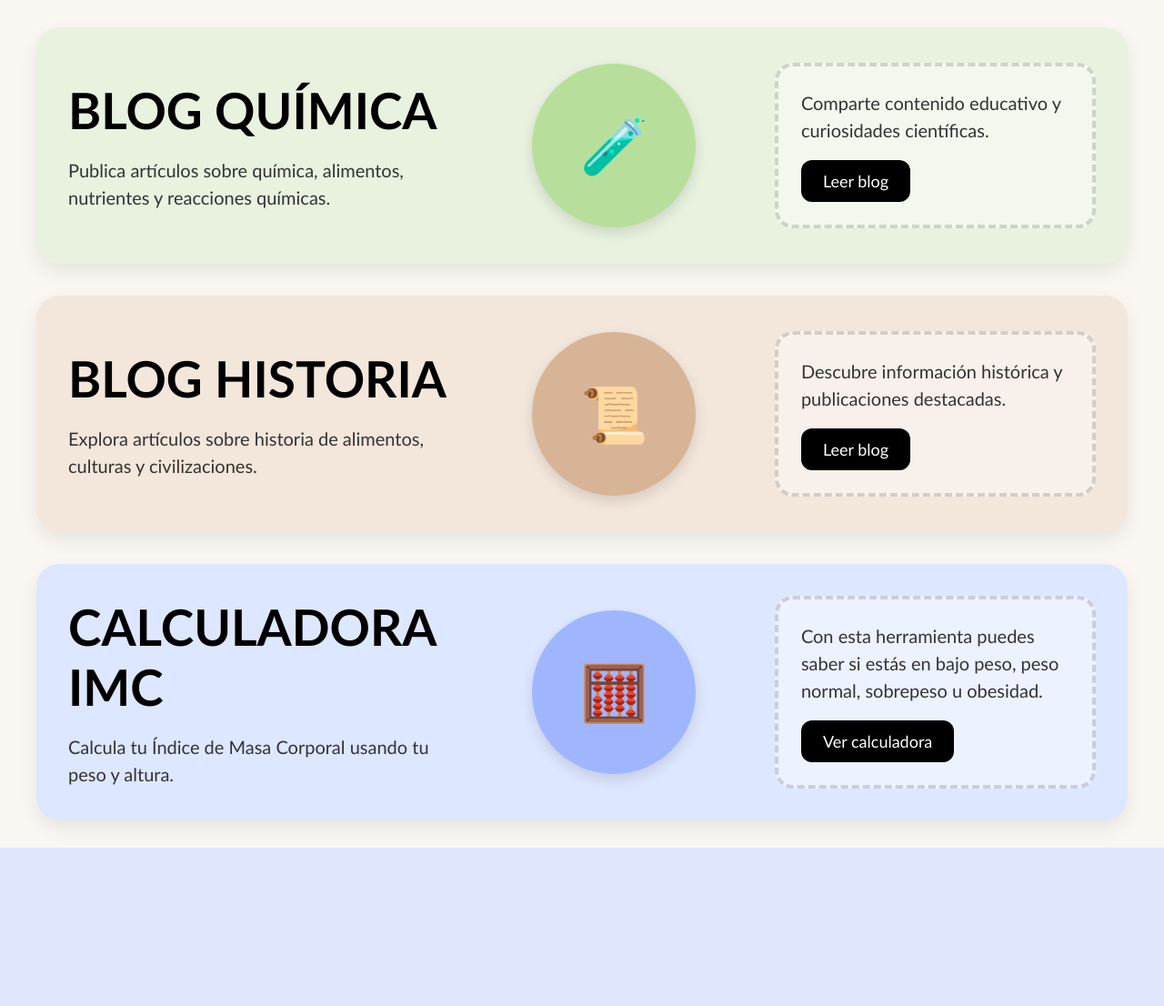
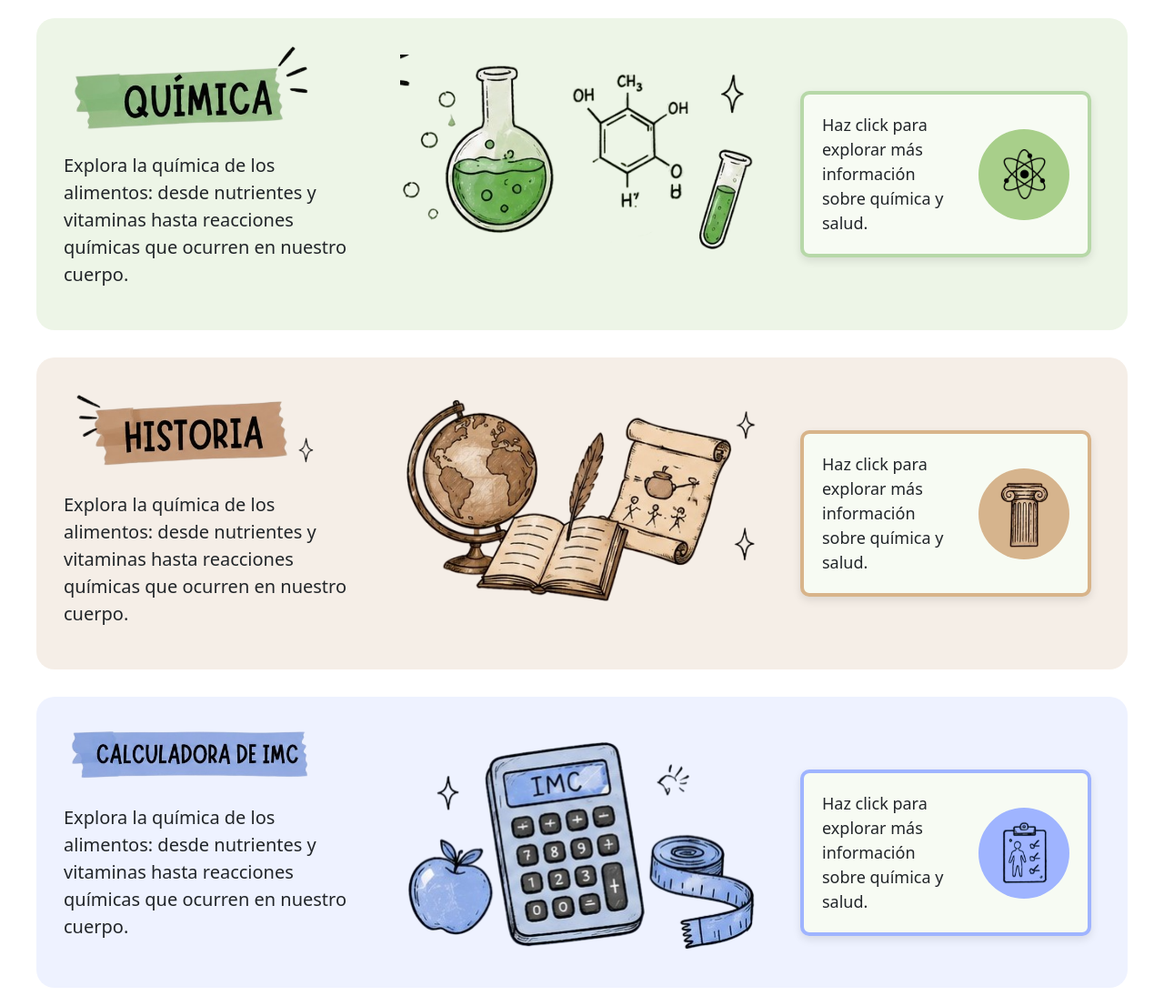
Before and after one commit to m-221/leyva_paec, a Flask app: page / in a window 1280 px wide. Shown: the whole page at 91% size. Before the commit the page ends 932 px from the top, so only its background shows below. Run offline with Flask 3, Linux system fonts and the light colour scheme.

Commit message:
Ali diseño pagina principal terminado

```diff
--- /dev/null
+++ b/static/css/inicio.css
@@ -0,0 +1,184 @@
+/* CONTENEDOR */
+.contenedor-cards{
+    display: flex;
+    flex-direction: column;
+
+    align-items: center;
+
+    gap: 30px;
+
+    padding: 20px;
+}
+
+/* TARJETA */
+.card-blog{
+    position: relative;
+
+    width: 100%;
+    max-width: 1200px;
+
+    min-height: 320px;
+
+    border-radius: 20px;
+
+    padding: 30px;
+
+    overflow: hidden;
+}
+
+/* COLORES */
+.quimica{
+    background: #edf5e7;
+}
+
+.historia{
+    background: #f5eee7;
+}
+
+.imc{
+    background: #eef2ff;
+}
+
+/* TITULO */
+.titulo-img{
+    width: 280px;
+}
+
+/* TEXTO */
+.texto-principal{
+    width: 320px;
+
+    margin-top: 20px;
+
+    font-size: 20px;
+}
+
+/* IMAGEN CENTRAL */
+.centro{
+    position: absolute;
+
+    width: 400px;
+
+    top: 40px;
+    left: 50%;
+
+    transform: translateX(-50%);
+}
+
+/* CUADRO DERECHO */
+.info-box{
+    position: absolute;
+
+    right: 40px;
+    top: 80px;
+
+    width: 320px;
+
+    padding: 20px;
+
+    background: #f7fbf3;
+
+    border-radius: 10px;
+
+    box-shadow: 0 4px 10px rgba(0,0,0,0.1);
+
+    display: flex;
+    align-items: center;
+    gap: 20px;
+}
+
+/* BORDES */
+.quimica .info-box{
+    border: 4px solid #b7d8a8;
+}
+
+.historia .info-box{
+    border: 4px solid #d8b48a;
+}
+
+.imc .info-box{
+    border: 4px solid #9fb4ff;
+}
+
+/* TEXTO */
+.info-text{
+    font-size: 18px;
+    margin: 0;
+}
+
+/* BOTÓN */
+.circle-btn{
+    width: 100px;
+    height: 100px;
+
+    border: none;
+    border-radius: 50%;
+
+    display: flex;
+    justify-content: center;
+    align-items: center;
+
+    cursor: pointer;
+
+    flex-shrink: 0;
+}
+
+.circle-btn:hover{
+    transform: scale(1.05);
+}
+
+/* COLORES BOTONES */
+.quimica .circle-btn{
+    background: #a8cf8a;
+}
+
+.historia .circle-btn{
+    background: #d6b48d;
+}
+
+.imc .circle-btn{
+    background: #9fb4ff;
+}
+
+/* ICONO */
+.circle-btn img{
+    width: 55px;
+}
+
+/* RESPONSIVE */
+@media(max-width: 900px){
+
+    .card-blog{
+        min-height: 650px;
+    }
+
+    .texto-principal{
+        width: 100%;
+    }
+
+    .centro{
+        position: relative;
+
+        width: 300px;
+
+        left: auto;
+        top: auto;
+
+        transform: none;
+
+        display: block;
+
+        margin: 30px auto;
+    }
+
+    .info-box{
+        position: relative;
+
+        right: auto;
+        top: auto;
+
+        width: 100%;
+
+        margin-top: 20px;
+    }
+}
--- a/templates/inicio.html
+++ b/templates/inicio.html
@@ -1,151 +1,180 @@
 <!DOCTYPE html>
 <html lang="es">
+
 <head>
   <meta charset="UTF-8" />
   <meta name="viewport" content="width=device-width, initial-scale=1.0" />
   <title>Blogs Educativos</title>
-  <style>
-    * {
-      margin: 0;
-      padding: 0;
-      box-sizing: border-box;
-      font-family: 'Trebuchet MS', sans-serif;
-    }
 
-    body {
-      background: #faf7f2;
-      padding: 30px;
-    }
+  <link rel="stylesheet" href="{{ url_for('static', filename='css/inicio.css') }}">
+  <link href="https://cdn.jsdelivr.net/npm/bootstrap@5.3.3/dist/css/bootstrap.min.css" rel="stylesheet">
 
-    .container {
-      max-width: 1200px;
-      margin: auto;
-      display: flex;
-      flex-direction: column;
-      gap: 35px;
-    }
+</head>
 
-    .card {
-      display: grid;
-      grid-template-columns: 1.2fr 1fr 1fr;
-      align-items: center;
-      padding: 35px;
-      border-radius: 25px;
-      min-height: 260px;
-      box-shadow: 0 8px 20px rgba(0,0,0,0.08);
-    }
+<body>
 
-    .green { background: #e8f2df; }
-    .brown { background: #f3e6db; }
-    .blue { background: #dde7ff; }
+  <div class="contenedor-cards">
 
-    h2 {
-      font-size: 55px;
-      font-weight: 900;
-      margin-bottom: 18px;
-      text-transform: uppercase;
-    }
+    <div class="card-blog quimica">
 
-    p {
-      font-size: 20px;
-      line-height: 1.5;
-      color: #333;
-    }
+      <!-- titulo -->
+      <img class="titulo-img" src="{{ url_for('static', filename='img/titulo_quimica.png') }}">
 
-    .center-icon {
-      display: flex;
-      justify-content: center;
-      align-items: center;
-    }
+      <!-- introducion -->
+      <div class="texto-principal">
+        <p>
+          Explora la química de los alimentos: desde nutrientes y vitaminas
+          hasta reacciones químicas que ocurren en nuestro cuerpo.
+        </p>
+      </div>
 
-    .circle-btn {
-      width: 180px;
-      height: 180px;
-      border-radius: 50%;
-      border: none;
-      font-size: 60px;
-      cursor: pointer;
-      transition: .3s;
-      box-shadow: 0 6px 15px rgba(0,0,0,0.12);
-    }
+      <!-- imagen centro -->
+      <img class="centro" src="{{ url_for('static', filename='img/centro_quimica.png') }}">
 
-    .circle-btn:hover {
-      transform: scale(1.08);
-    }
+      <!-- info boton -->
+      <div class="info-box">
 
-    .green-btn { background: #b7df9b; }
-    .brown-btn { background: #d8b497; }
-    .blue-btn { background: #9fb6ff; }
+        <p class="info-text">
+          Haz click para explorar más información sobre química y salud.
+        </p>
 
-    .info-box {
-      border: 4px dashed rgba(0,0,0,0.15);
-      border-radius: 20px;
-      padding: 25px;
-      background: rgba(255,255,255,0.45);
-    }
+        <!-- boton circulo -->
+        <button class="circle-btn" data-bs-toggle="modal" data-bs-target="#infoModal">
 
-    .info-box button {
-      margin-top: 18px;
-      padding: 12px 24px;
-      border: none;
-      border-radius: 12px;
-      font-size: 18px;
-      cursor: pointer;
-      background: black;
-      color: white;
-    }
-  </style>
-</head>
-<body>
-  <div class="container">
+          <img src="{{ url_for('static', filename='img/boton_quimica.png') }}">
+        </button>
 
-    <div class="card green">
-      <div>
-        <h2>BLOG QUÍMICA</h2>
-        <p>Publica artículos sobre química, alimentos, nutrientes y reacciones químicas.</p>
       </div>
-      <div class="center-icon">
-        <button class="circle-btn green-btn">🧪</button>
+
     </div>
-      <div class="info-box">
-        <p>Comparte contenido educativo y curiosidades científicas.</p>
-        <button>Leer blog</button>
+
+    <!-- modal info quimica -->
+    <div class="modal fade" id="infoModal" tabindex="-1">
+      <div class="modal-dialog modal-dialog-centered">
+        <div class="modal-content p-4">
+
+          <h3>Química y Salud</h3>
+
+          <p>
+            Aprende cómo los compuestos naturales se transforman en energía
+            y cómo las reacciones químicas influyen en nuestra salud y bienestar.
+          </p>
+
+          <button class="btn btn-success" data-bs-dismiss="modal">
+            Cerrar
+          </button>
+
+        </div>
       </div>
     </div>
 
-    <div class="card brown">
-      <div>
-        <h2>BLOG HISTORIA</h2>
-        <p>Explora artículos sobre historia de alimentos, culturas y civilizaciones.</p>
+    <div class="card-blog historia">
+
+      <!-- titulo -->
+      <img class="titulo-img" src="{{ url_for('static', filename='img/titulo_historia.png') }}">
+
+      <!-- introducion -->
+      <div class="texto-principal">
+        <p>
+          Explora la química de los alimentos: desde nutrientes y vitaminas
+          hasta reacciones químicas que ocurren en nuestro cuerpo.
+        </p>
       </div>
-      <div class="center-icon">
-        <button class="circle-btn brown-btn">📜</button>
+
+      <!-- imagen centro -->
+      <img class="centro" src="{{ url_for('static', filename='img/centro_historia.png') }}">
+
+      <!-- info boton -->
+      <div class="info-box">
+
+        <p class="info-text">
+          Haz click para explorar más información sobre química y salud.
+        </p>
+
+        <!-- boton circulo -->
+        <button class="circle-btn" data-bs-toggle="modal" data-bs-target="#infoModal">
+
+          <img src="{{ url_for('static', filename='img/boton_historia.png') }}">
+        </button>
+
       </div>
-      <div class="info-box">
-        <p>Descubre información histórica y publicaciones destacadas.</p>
-        <button>Leer blog</button>
+
+    </div>
+
+    <!-- modal info quimica -->
+    <div class="modal fade" id="infoModal" tabindex="-1">
+      <div class="modal-dialog modal-dialog-centered">
+        <div class="modal-content p-4">
+
+          <h3>Química y Salud</h3>
+
+          <p>
+            Aprende cómo los compuestos naturales se transforman en energía
+            y cómo las reacciones químicas influyen en nuestra salud y bienestar.
+          </p>
+
+          <button class="btn btn-success" data-bs-dismiss="modal">
+            Cerrar
+          </button>
+
+        </div>
       </div>
     </div>
 
-    <div class="card blue">
-  <div>
-    <h2>CALCULADORA IMC</h2>
-    <p>Calcula tu Índice de Masa Corporal usando tu peso y altura.</p>
+    <div class="card-blog imc">
+
+      <!-- titulo -->
+      <img class="titulo-img" src="{{ url_for('static', filename='img/titulo_calcu.png') }}">
+
+      <!-- introducion -->
+      <div class="texto-principal">
+        <p>
+          Explora la química de los alimentos: desde nutrientes y vitaminas
+          hasta reacciones químicas que ocurren en nuestro cuerpo.
+        </p>
       </div>
 
-  <div class="center-icon">
-    <button class="circle-btn blue-btn">🧮</button>
-  </div>
+      <!-- imagen centro -->
+      <img class="centro" src="{{ url_for('static', filename='img/centro_calcu.png') }}">
 
+      <!-- info boton -->
       <div class="info-box">
-    <p>Con esta herramienta puedes saber si estás en bajo peso, peso normal, sobrepeso u obesidad.</p>
 
-    <a href="{{ url_for('imc') }}">
-      <button>Ver calculadora</button>
-    </a>
-  </div>
+        <p class="info-text">
+          Haz click para explorar más información sobre química y salud.
+        </p>
+
+        <!-- boton circulo -->
+        <button class="circle-btn" data-bs-toggle="modal" data-bs-target="#infoModal">
+
+          <img src="{{ url_for('static', filename='img/boton_calcu.png') }}">
+        </button>
+
       </div>
 
     </div>
+
+    <!-- modal info quimica -->
+    <div class="modal fade" id="infoModal" tabindex="-1">
+      <div class="modal-dialog modal-dialog-centered">
+        <div class="modal-content p-4">
+
+          <h3>Química y Salud</h3>
+
+          <p>
+            Aprende cómo los compuestos naturales se transforman en energía
+            y cómo las reacciones químicas influyen en nuestra salud y bienestar.
+          </p>
+
+          <button class="btn btn-success" data-bs-dismiss="modal">
+            Cerrar
+          </button>
+
+        </div>
+      </div>
+    </div>
+  </div>
+  <script src="https://cdn.jsdelivr.net/npm/bootstrap@5.3.3/dist/js/bootstrap.bundle.min.js"></script>
 </body>
+
 </html>
```
Also changed, not shown: static/css/editar.css (added, +103 -0 lines), templates/editar_imc.html (+1 -104 lines), static/img/boton_calcu.png (added), static/img/boton_historia.png (added), static/img/boton_quimica.png (added), static/img/centro_calcu.png (added), static/img/centro_historia.png (added), static/img/centro_quimica.png (added), static/img/titulo_calcu.png (added), static/img/titulo_historia.png (added), static/img/titulo_quimica.png (added). Lines whose indentation alone changed are shown as unchanged.
